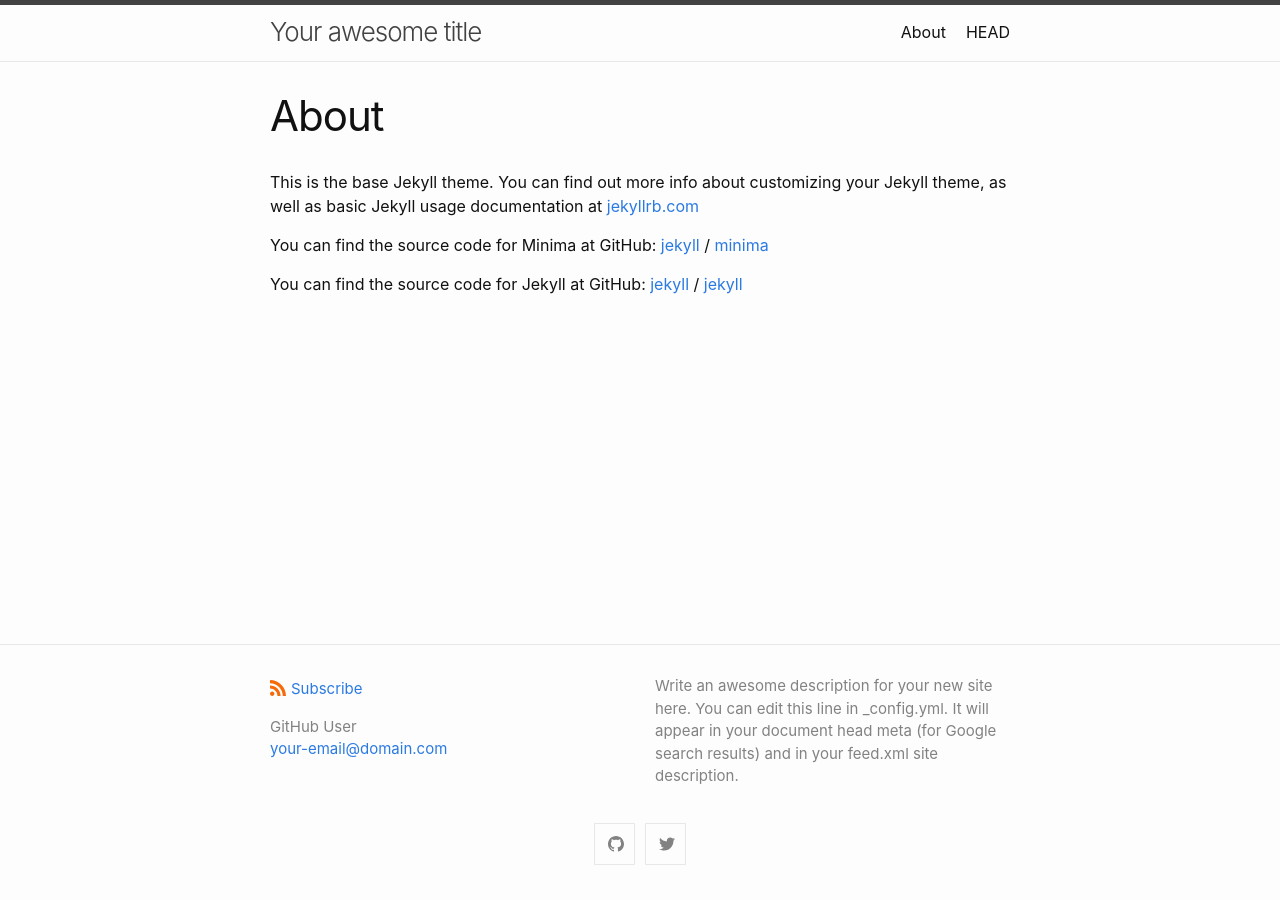
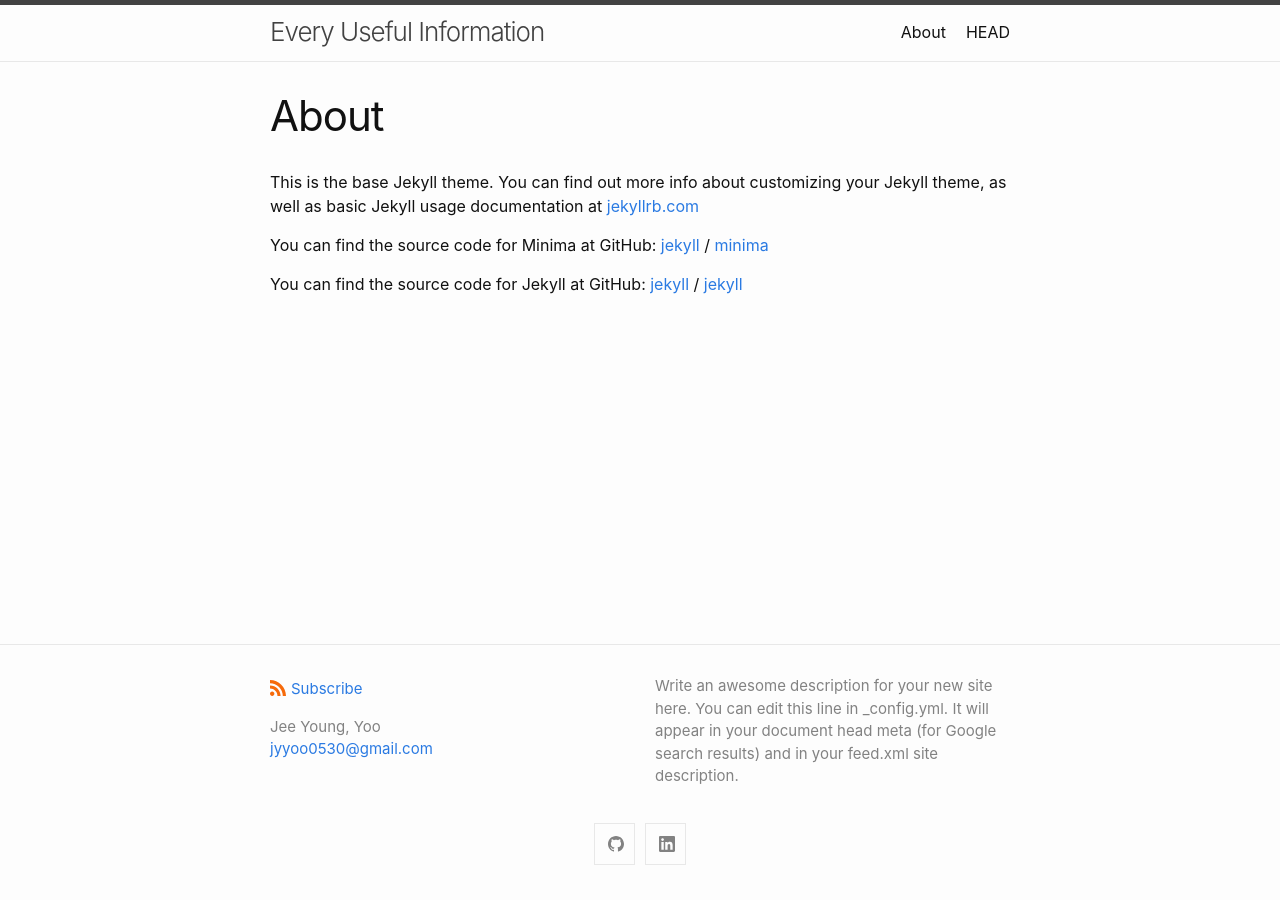
Before and after one commit to jyyoo0530/jyyoo0530.github.io, a Jekyll site: the page built from about.md, in a window 1280 px wide. Built offline with Jekyll 4.4.1, drawn with Linux system fonts in a browser that asks for light colours.

Commit message:
Original Commit

```diff
--- a/_config.yml
+++ b/_config.yml
@@ -1,7 +1,7 @@
-title: Your awesome title
+title: Every Useful Information
 author:
-  name: GitHub User
-  email: your-email@domain.com
+  name: Jee Young, Yoo
+  email: jyyoo0530@gmail.com
 description: > # this means to ignore newlines until "show_excerpts:"
   Write an awesome description for your new site here. You can edit this
   line in _config.yml. It will appear in your document head meta (for
@@ -16,14 +16,14 @@ minima:
 
   # generate social links in footer
   social_links:
-    twitter: jekyllrb
-    github:  jekyll
+    # twitter: jekyllrb
+    github:  jyyoo0530
     # devto: jekyll
     # dribbble: jekyll
     # facebook: jekyll
     # flickr:   jekyll
     # instagram: jekyll
-    # linkedin: jekyll
+    linkedin: jekyll
     # pinterest: jekyll
     # youtube: jekyll
     # youtube_channel: UC8CXR0-3I70i1tfPg1PAE1g
```
